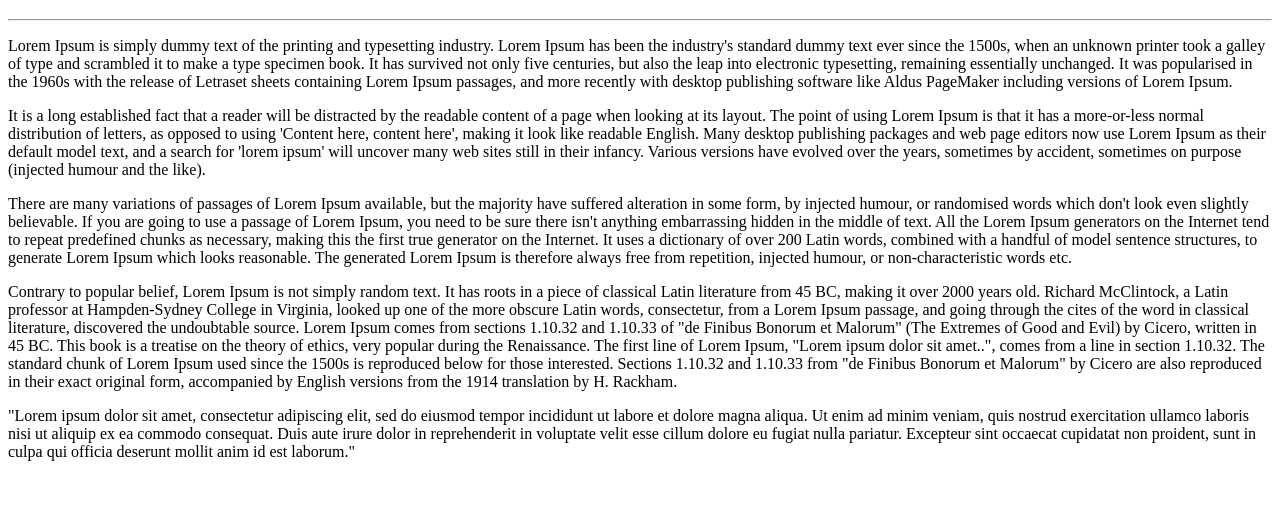
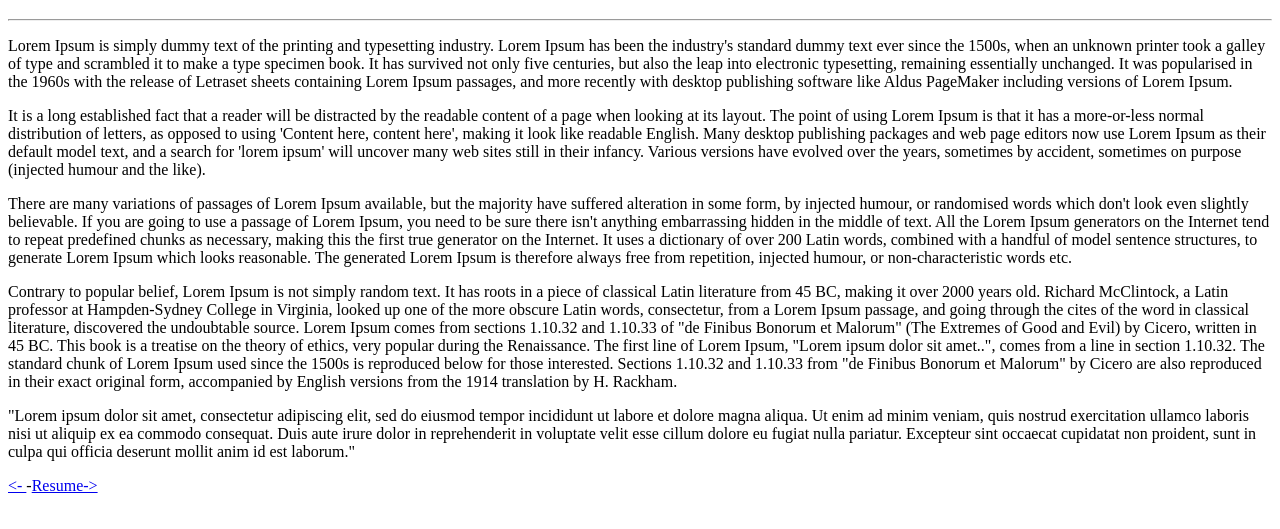
Before and after one commit to JaspreetGill0310/nodejsyyc, a plain HTML site: page html/ex_5/index.html in a window 1280 px wide. Shown: the part 61-590 px from the top of the page. Drawn offline with Linux system fonts and the light colour scheme.

Commit message:
html updated

```diff
--- a/html/ex_5/index.html
+++ b/html/ex_5/index.html
@@ -15,5 +15,6 @@
 
             The standard chunk of Lorem Ipsum used since the 1500s is reproduced below for those interested. Sections 1.10.32 and 1.10.33 from "de Finibus Bonorum et Malorum" by Cicero are also reproduced in their exact original form, accompanied by English versions from the 1914 translation by H. Rackham.</p>
         <p>"Lorem ipsum dolor sit amet, consectetur adipiscing elit, sed do eiusmod tempor incididunt ut labore et dolore magna aliqua. Ut enim ad minim veniam, quis nostrud exercitation ullamco laboris nisi ut aliquip ex ea commodo consequat. Duis aute irure dolor in reprehenderit in voluptate velit esse cillum dolore eu fugiat nulla pariatur. Excepteur sint occaecat cupidatat non proident, sunt in culpa qui officia deserunt mollit anim id est laborum."</p>
+        <a href="#" target="_blank"><- </a>-<a href="html/ex_5/documents" target="_blank">Resume-></a>
     </body>
 </html>
```
